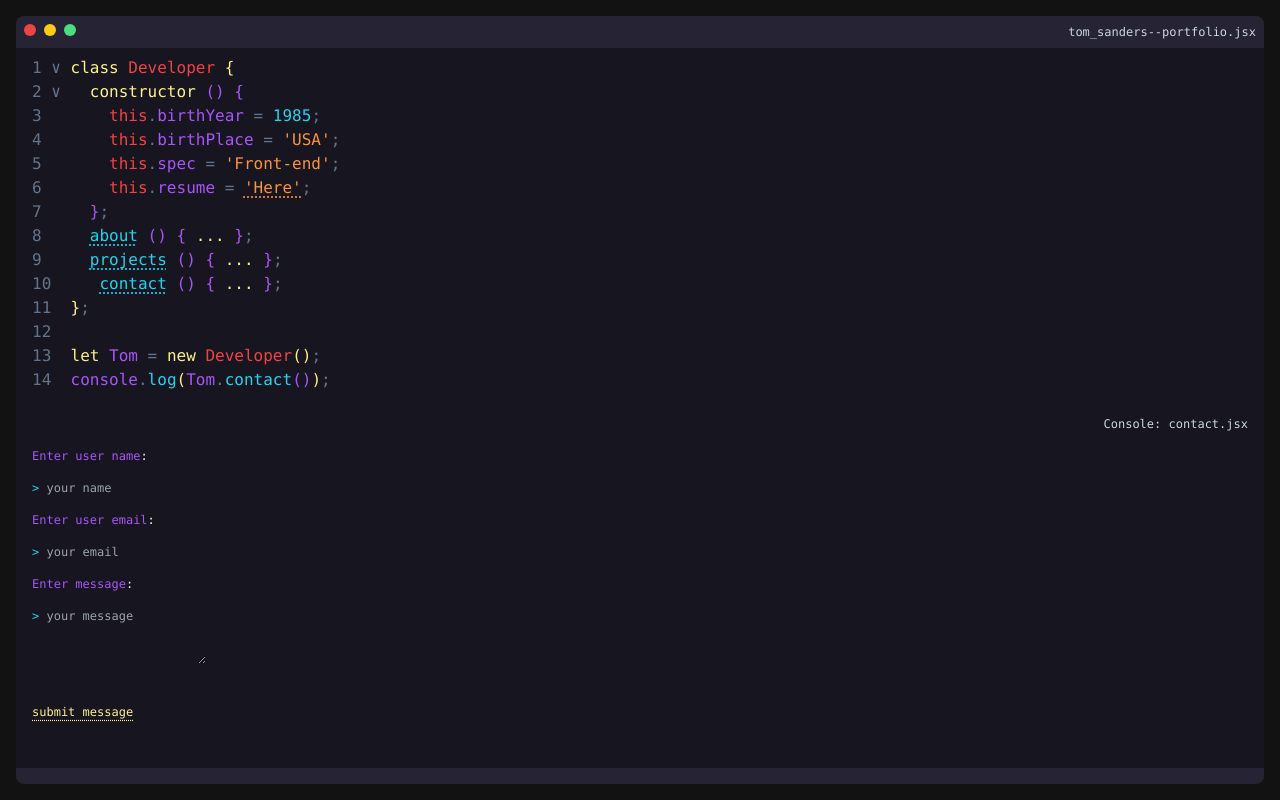
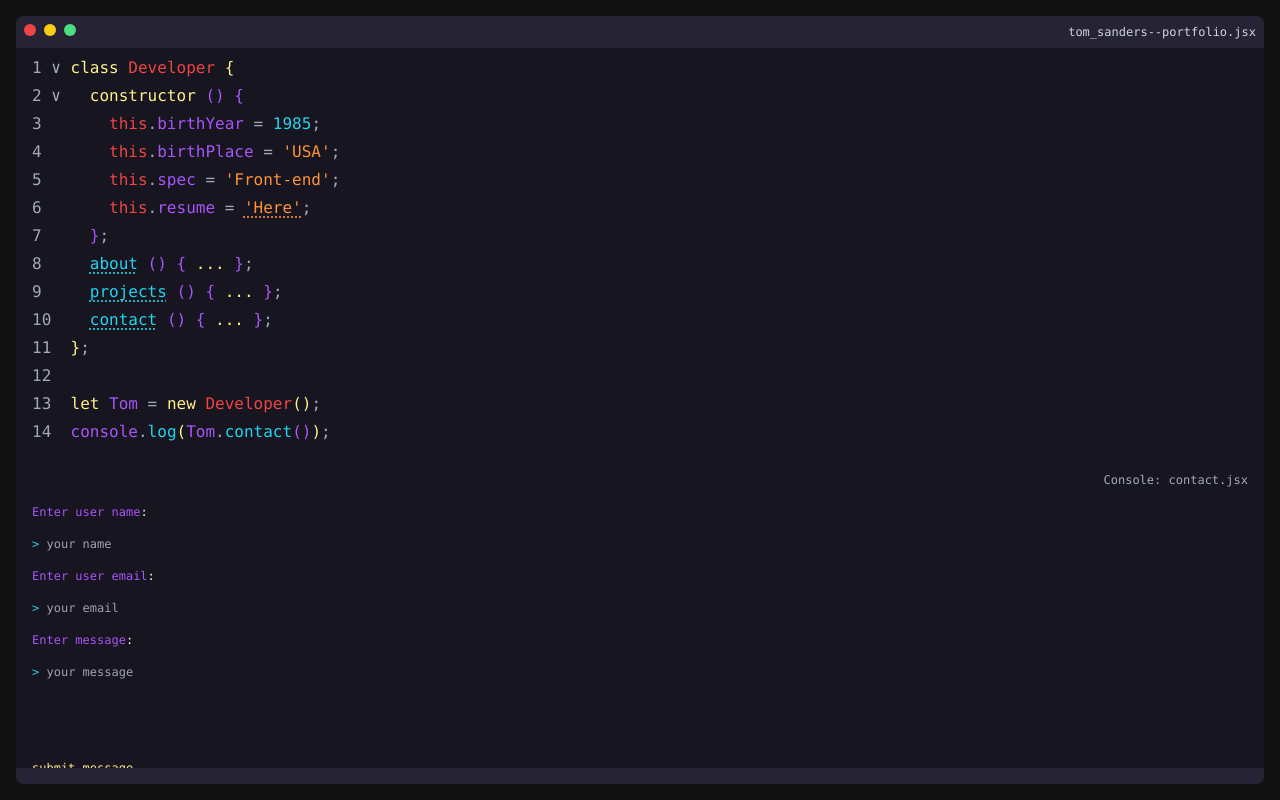
Before and after one commit to tomasanders/portfolio-site, a Next.js app: page / in a window 1280 px wide. Both pictures are taken after a click on the link "contact". Built offline with nearby package versions, Linux system fonts and the light colour scheme.

Commit message:
Refactored developer and contact, contact is WCAG compliant

```diff
--- a/components/Contact.jsx
+++ b/components/Contact.jsx
@@ -13,8 +13,13 @@ export const Contact = () => {
   if (submitted) {
     return (
       <>
-        <p>Thank you for contacting me!</p>
-        <p>I'll be in touch soon.</p>
+        <p className="y">
+          <span className="b">{'>'}</span>
+          &nbsp;Thank you for contacting me!
+          <br/>
+          <span className="b">{'>'}</span>
+          &nbsp;I'll be in touch soon.
+        </p>
       </>
     );
   };
@@ -25,20 +30,21 @@ export const Contact = () => {
       onSubmit={handleSubmit}
       method="POST"
       target="_blank"
-      className="text-xs text-slate-100 leading-8"
+      className="text-xs leading-8 text-slate-100"
+      aria-label="Enter your contact information"
     >
-      <span className="p">Enter user name</span>:
+      <label for="name" className="p">Enter user name</label>:
       <br/>
-      <span className="b">{'>'}</span> <input type="text" placeholder="your name" name="name" className="bg-transparent o" required />
+      <span className="b">{'>'}</span> <input type="text" placeholder="your name" id="name" name="name" className="bg-transparent o" required />
       <br/>
-      <span className="p">Enter user email</span>:
+      <label for="email" className="p">Enter user email</label>:
       <br/>
-      <span className="b">{'>'}</span> <input type="email" placeholder="your email" name="email" className="bg-transparent o" required />
+      <span className="b">{'>'}</span> <input type="email" placeholder="your email" id="email" name="email" className="bg-transparent o" required />
       <br/>
-      <span className="p">Enter message</span>:
+      <label for="message" className="p">Enter message</label>:
       <br/>
       <div className="flex items-start">
-        <span className="b">{'>'}</span>&nbsp;<textarea placeholder="your message" name="message" className="bg-transparent o" required />
+        <span className="b">{'>'}</span>&nbsp;<textarea placeholder="your message" id="message" name="message" className="w-full bg-transparent resize-none o" required />
       </div>
       <br/>
       <button className="underline decoration-dotted underline-offset-4 y" type="submit">submit message</button>
--- a/components/Developer.jsx
+++ b/components/Developer.jsx
@@ -43,40 +43,33 @@ export const Developer = () => {
   };
 
   return (
-    <div className="flex flex-col gap-2">
-      <div className="text-base text-slate-500">
-        1 &#8744; <span className="y">class</span> <span className="r">Developer</span> <span className="y">{'{'}</span>
-        <br/>
-        2 &#8744; &nbsp; <span className="y">constructor</span> <span className="p">() {'{'}</span>
-        <br/>
-        3 &nbsp; &nbsp; &nbsp; <span className="r">this</span>.<span className="p">birthYear</span> = <span className="b">1985</span>;
-        <br/>
-        4 &nbsp; &nbsp; &nbsp; <span className="r">this</span>.<span className="p">birthPlace</span> = <span className="o">'USA'</span>;
-        <br/>
-        5 &nbsp; &nbsp; &nbsp; <span className="r">this</span>.<span className="p">spec</span> = <span className="o">'Front-end'</span>;
-        <br/>
-        6 &nbsp; &nbsp; &nbsp; <span className="r">this</span>.<span className="p">resume</span> = <a href="/resume" target="_blank" className={`o ${linkClass}`}>'Here'</a>;
-        <br/>
-        7 &nbsp; &nbsp; <span className="p">{'}'}</span>;
-        <br/>
-        8 &nbsp; &nbsp; <span className="b"><a className={linkClass} onClick={setInputAbout}>about</a></span> <span className="p">() {'{'}</span> <span className="y">...</span> <span className="p">{'}'}</span>;
-        <br/>
-        9 &nbsp; &nbsp; <span className="b"><a className={linkClass} onClick={setInputProjects}>projects</a></span> <span className="p">() {'{'}</span> <span className="y">...</span> <span className="p">{'}'}</span>;
-        <br/>
-        10 &nbsp; &nbsp; <span className="b"><a className={linkClass} onClick={setInputContact}>contact</a></span> <span className="p">() {'{'}</span> <span className="y">...</span> <span className="p">{'}'}</span>;
-        <br/>
-        11 &nbsp;<span className="y">{'}'}</span>;
-        <br/>
-        12<br/>
-        13 &nbsp;<span className="y">let</span> <span className="p">Tom</span> = <span className="y">new</span> <span className="r">Developer</span><span className="y">()</span>;
-        <br/>
-        <div className="flex justify-start w-full">
-        14 &nbsp;{input}
+    <div className="flex flex-col gap-3">
+      <div className="text-base text-console-gray">
+        <pre className="flex flex-col gap-1">
+          <p>1 &#8744; <span className="y">class</span> <span className="r">Developer</span> <span className="y">{'{'}</span></p>
+          <p>2 &#8744;   <span className="y">constructor</span> <span className="p">() {'{'}</span></p>
+          <p>3       <span className="pl-13 r">this</span>.<span className="p">birthYear</span> = <span className="b">1985</span>;</p>
+          <p>4       <span className="r">this</span>.<span className="p">birthPlace</span> = <span className="o">'USA'</span>;</p>
+          <p>5       <span className="r">this</span>.<span className="p">spec</span> = <span className="o">'Front-end'</span>;</p>
+          <p>6       <span className="r">this</span>.<span className="p">resume</span> = <a href="/resume" target="_blank" className={`o ${linkClass}`}>'Here'</a>;</p>
+          <p>7     <span className="p">{'}'}</span>;</p>
+          <p>8     <span className="b"><a className={linkClass} onClick={setInputAbout}>about</a></span> <span className="p">() {'{'}</span> <span className="y">...</span> <span className="p">{'}'}</span>;</p>
+          <p>9     <span className="b"><a className={linkClass} onClick={setInputProjects}>projects</a></span> <span className="p">() {'{'}</span> <span className="y">...</span> <span className="p">{'}'}</span>;</p>
+          <p>10    <span className="b"><a className={linkClass} onClick={setInputContact}>contact</a></span> <span className="p">() {'{'}</span> <span className="y">...</span> <span className="p">{'}'}</span>;</p>
+          <p>11  <span className="y">{'}'}</span>;</p>
+          <p>12</p>
+          <p>13  <span className="y">let</span> <span className="p">Tom</span> = <span className="y">new</span> <span className="r">Developer</span><span className="y">()</span>;</p>
+        </pre>
+        <div className="flex justify-start w-full mt-1">
+          14 &nbsp;{input}
         </div>
       </div>
-      <div className="[console] flex flex-col gap-2 mt-4 text-xs">
-        <p className="text-right text-slate-300">{`Console: ${pageName}`}</p>
-        <div className="text-slate-100 text-left">
+
+      <div className="flex flex-col gap-2 mt-4 text-xs text-console-gray">
+        <p className="text-right">
+          {`Console: ${pageName}`}
+        </p>
+        <div className="text-left">
           {console}
         </div>
       </div>
--- a/tailwind.config.js
+++ b/tailwind.config.js
@@ -13,6 +13,7 @@ module.exports = {
         'res-blk': '#323336',
         'res-gray': '#707678',
         'res-lgray': '#C1C5C7',
+        'console-gray': '#A0ABBA',
       },
     },
   },
```
